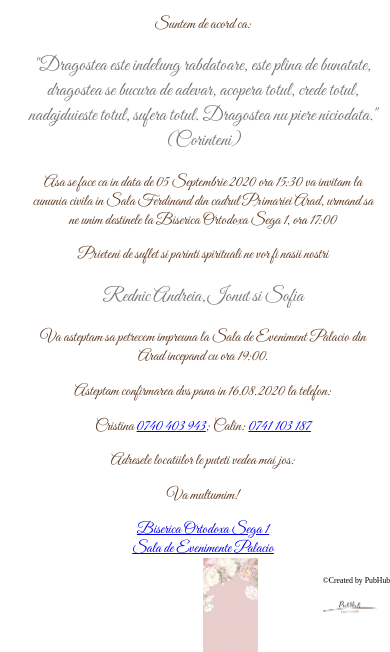
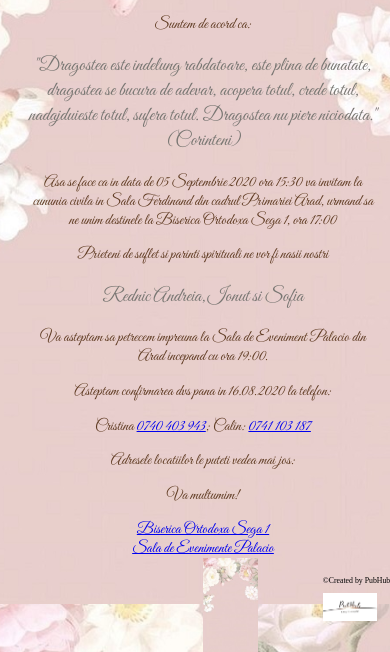
Before and after one commit to rosubogdangheorghe/-_and_-_wedding_invitation, a plain HTML site: page index.html in a window 390 px wide. Shown: the part 240-892 px from the top of the page. Drawn offline with Linux system fonts and the light colour scheme; the site is published under a folder, as on GitHub Pages, so addresses that start at the root find nothing; a web font is replaced by a local one.

Commit message:
Update style.css

```diff
--- a/assets/css/style.css
+++ b/assets/css/style.css
@@ -6,7 +6,7 @@
 }*/
 
 body {
-	background-image: url("/assets/images/Fond.jpg");
+	background-image: url("../images/Fond.jpg");
 	background-position: center top;
   	background-repeat: no-repeat;
 	background-attachment: fixed;
@@ -18,7 +18,7 @@ body {
 
  @media (max-width:768px){
 	body {
-	background-image: url("/assets/images/fondsmall.jpg");
+	background-image: url("../images/fondsmall.jpg");
 	background-position: center top;
   	background-repeat: no-repeat;
 	background-attachment: fixed;
```
